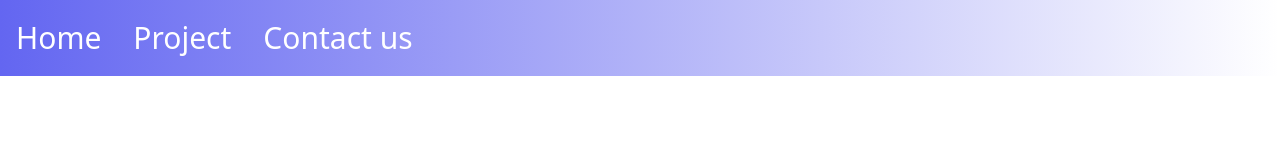
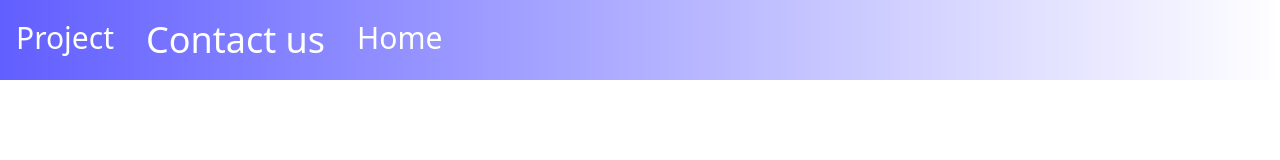
Before and after one commit to rohitgrove/html-tailwind-css-starter-pack, a website built with Vite: page index.html in a window 1280 px wide. Built offline with nearby package versions, Linux system fonts and the light colour scheme.

Commit message:
version4

```diff
--- a/index.html
+++ b/index.html
@@ -9,9 +9,9 @@
 <body>
     <nav>
         <ul class="py-5 bg-gradient-to-r from-indigo-500 flex">
+            <li class="mx-4 text-white text-3xl">Project</li>
+            <li class="mx-4 text-white text-4xl">Contact us</li>
             <li class="mx-4 text-white text-3xl">Home</li>
-            <li class="mx-4 text-white text-3xl">Project</li>
-            <li class="mx-4 text-white text-3xl">Contact us</li>
         </ul>
     </nav>
 </body>
--- a/main.css
+++ b/main.css
@@ -1,3 +1 @@
-@tailwind base;
-@tailwind components;
-@tailwind utilities;
+@import "tailwindcss";
--- a/postcss.config.js
+++ /dev/null
@@ -1,6 +0,0 @@
-module.exports = {
-  plugins: {
-    tailwindcss: {},
-    autoprefixer: {},
-  },
-}
--- /dev/null
+++ b/postcss.config.mjs
@@ -0,0 +1,5 @@
+export default {
+    plugins: {
+        "@tailwindcss/postcss": {},
+    }
+}
--- a/tailwind.config.js
+++ /dev/null
@@ -1,8 +0,0 @@
-/** @type {import('tailwindcss').Config} */
-module.exports = {
-  content: ["*"],
-  theme: {
-    extend: {},
-  },
-  plugins: [],
-}
```
Also changed, not shown: package.json (+5 -5 lines), 1 other file.
